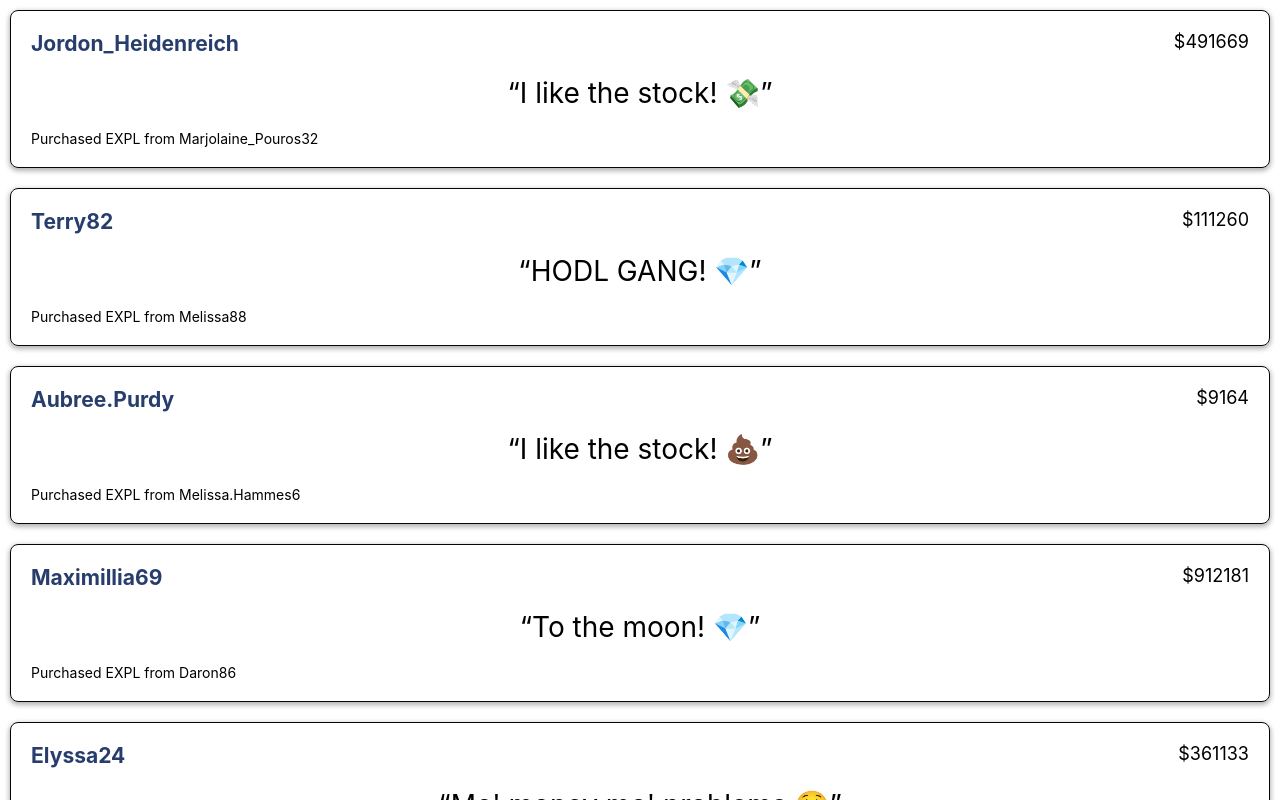
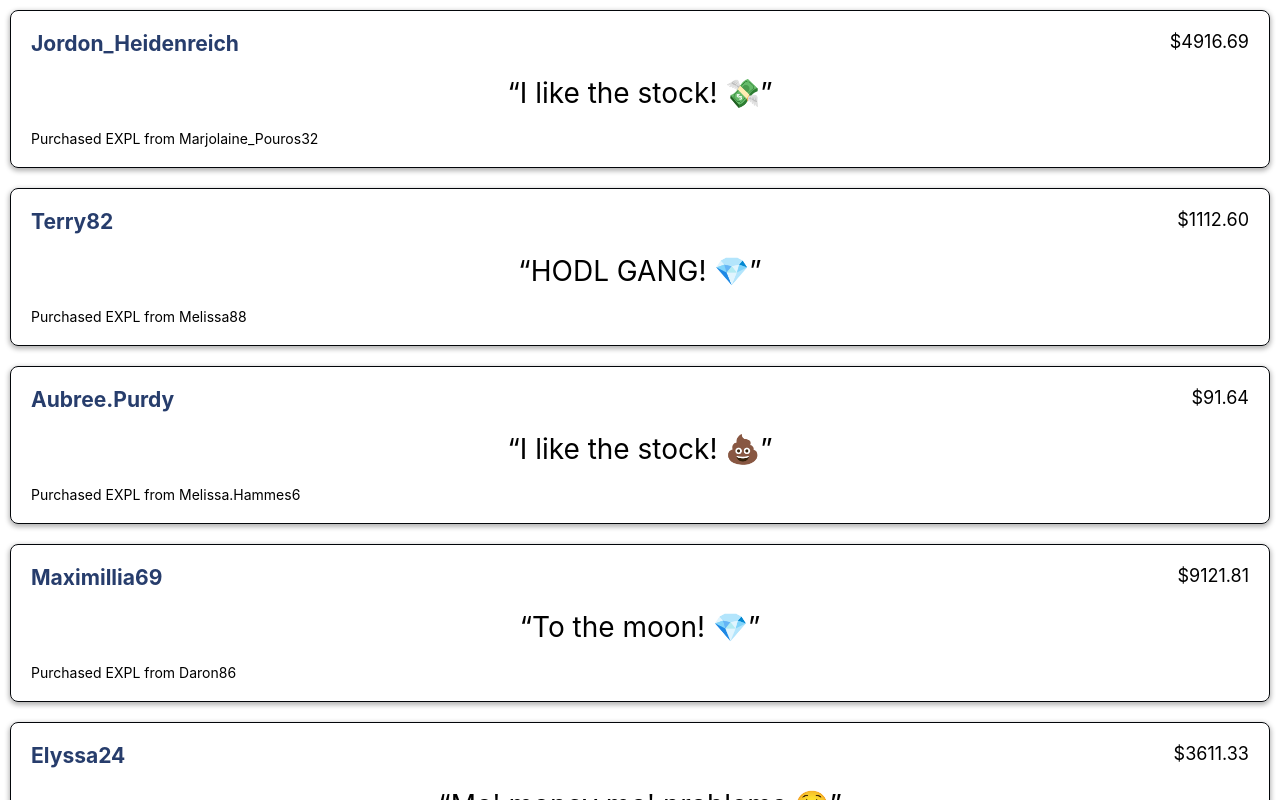
Before and after one commit to git-masi/memestock-frontend, a React (Create React App) app: page /transactions/feed in a window 1280 px wide. Shown: the top 800 px of the page. Built offline with nearby package versions, Linux system fonts and the light colour scheme.

Commit message:
Convert total in cents to dollars

```diff
--- a/src/features/transactionsFeed/Transaction.js
+++ b/src/features/transactionsFeed/Transaction.js
@@ -1,5 +1,8 @@
 // Modules
 import React from 'react';
+
+// Utils
+import { getTotalString } from '../../utils/getTotalString';
 
 // Styles
 import styles from './Transaction.module.css';
@@ -17,7 +20,7 @@ function Transaction(props) {
   return (
     <div className={styles.transaction}>
       <h3 className={styles.name}>{buyerName}</h3>
-      <p className={styles.total}>${total}</p>
+      <p className={styles.total}>${getTotalString(total)}</p>
       <p className={styles.message}>&ldquo;{message}&rdquo;</p>
       <p className={styles.details}>
         Purchased {symbol} from {sellerName}
--- /dev/null
+++ b/src/utils/getTotalString.js
@@ -0,0 +1 @@
+export const getTotalString = (total) => (total / 100).toFixed(2);
```
